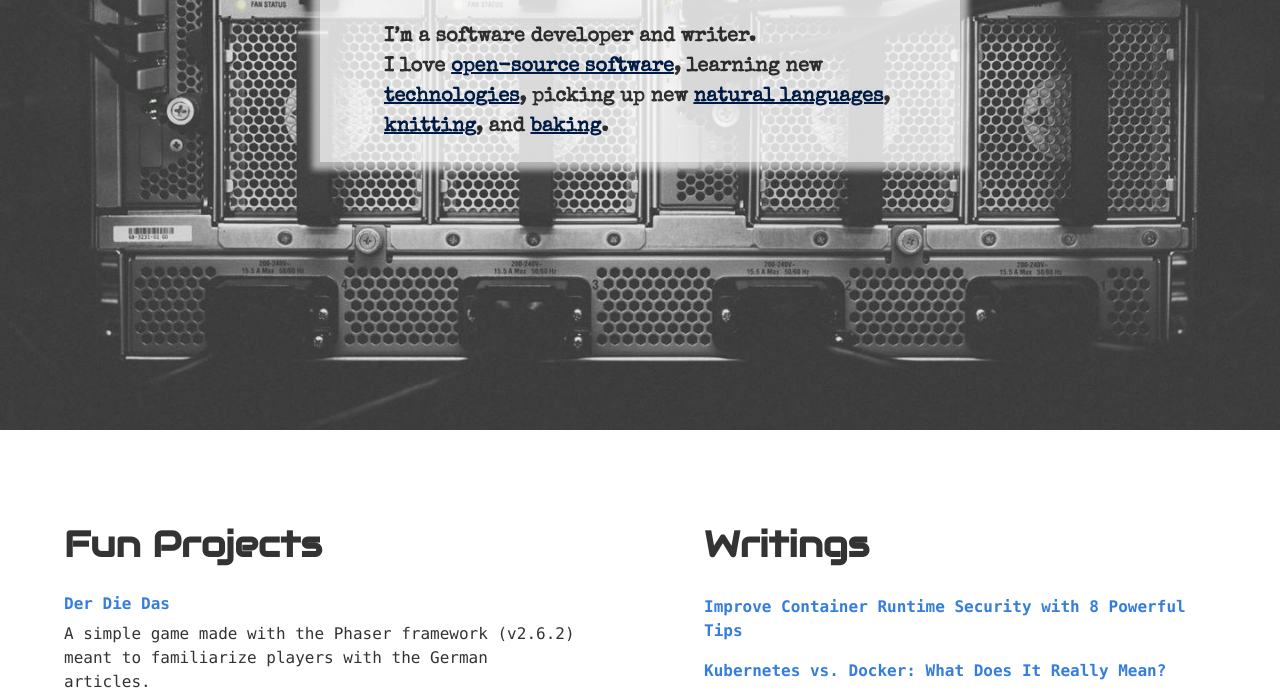
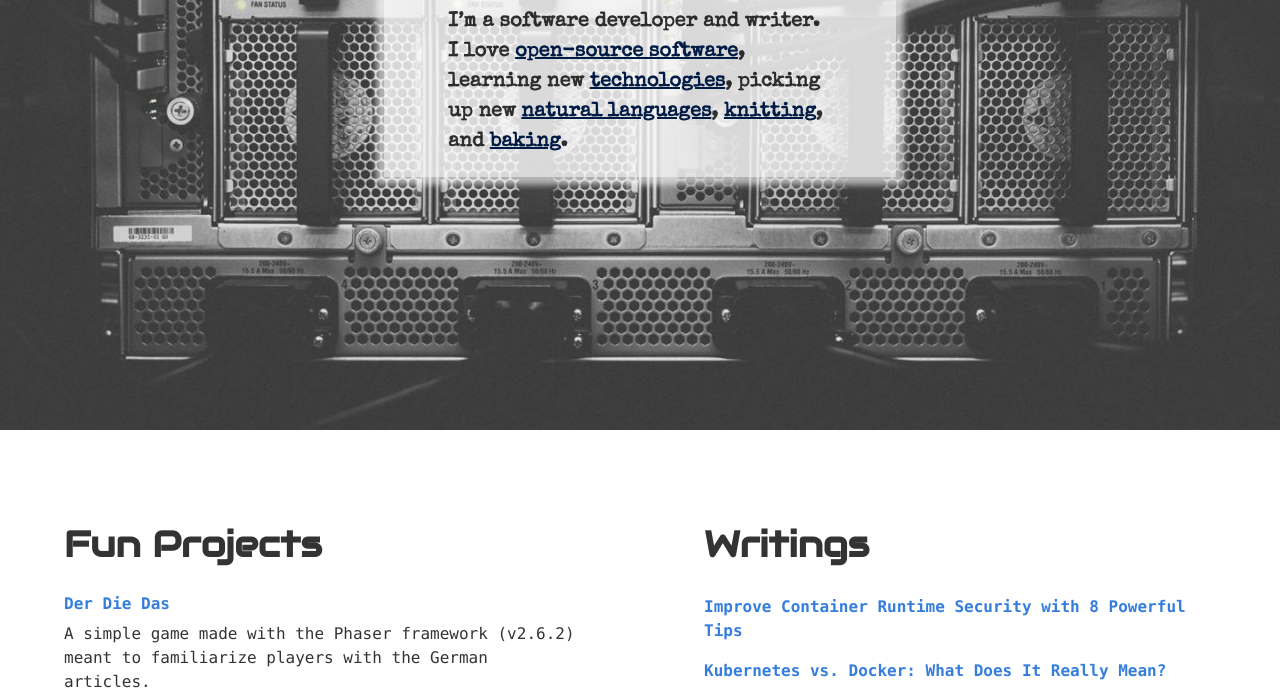
Before and after one commit to infoverload/website, a plain HTML site: page index.html in a window 1280 px wide. Shown: the part 370-1068 px from the top of the page. Drawn offline with nearby package versions, Linux system fonts and the light colour scheme; a web font is replaced by a local one.

Commit message:
change media query

```diff
--- a/style.css
+++ b/style.css
@@ -21,9 +21,9 @@ span:hover img {
     visibility: visible;
     opacity: 1;
 }
-@media (min-width: 600px) and (orientation: landscape) {
+@media (min-width: 600px) {
     .bubble {
         margin: auto;
-        width: 50%;
+        width: 40%;
     }
 }
```
